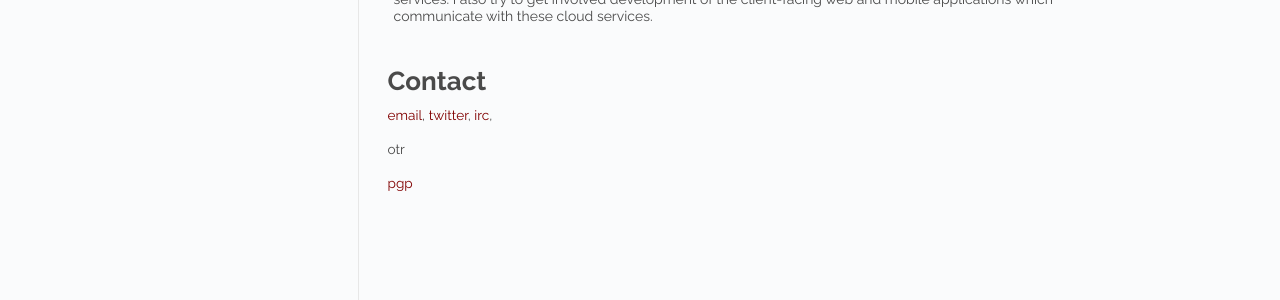
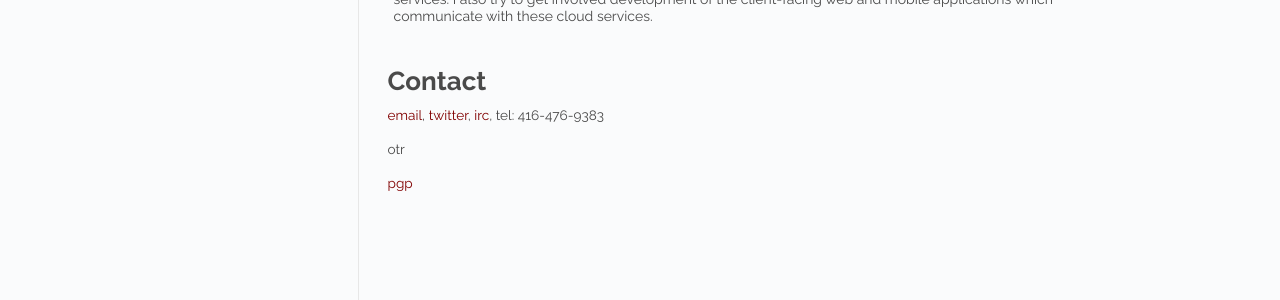
Before and after one commit to sorter/sorter, a Jekyll site: the page built from info/index.html, in a window 1280 px wide. Shown: the part 462-762 px from the top of the page. Built offline with Jekyll 4.4.1, drawn with Linux system fonts in a browser that asks for light colours; Markdown is read by kramdown in place of the engine named in the settings.

Commit message:
Update index.html
Phone number

```diff
--- a/info/index.html
+++ b/info/index.html
@@ -22,6 +22,7 @@ title: sykhader | info
   <a href="mailto:sy@sykhader.com" />email</a>,
   <a href="https://twitter.com/sykhader" target="_blank">twitter</a>,
   <a href="https://freenode.net/" target="_blank">irc</a>,
+  tel: 416-476-9383
  </p>
  <br />
  <p>otr</p>
```
